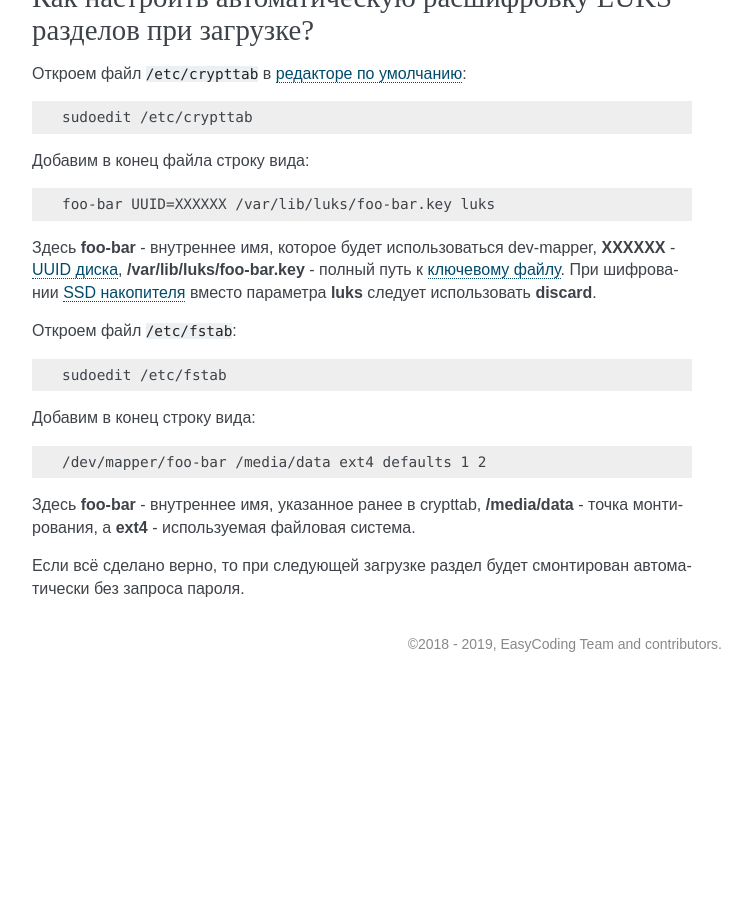
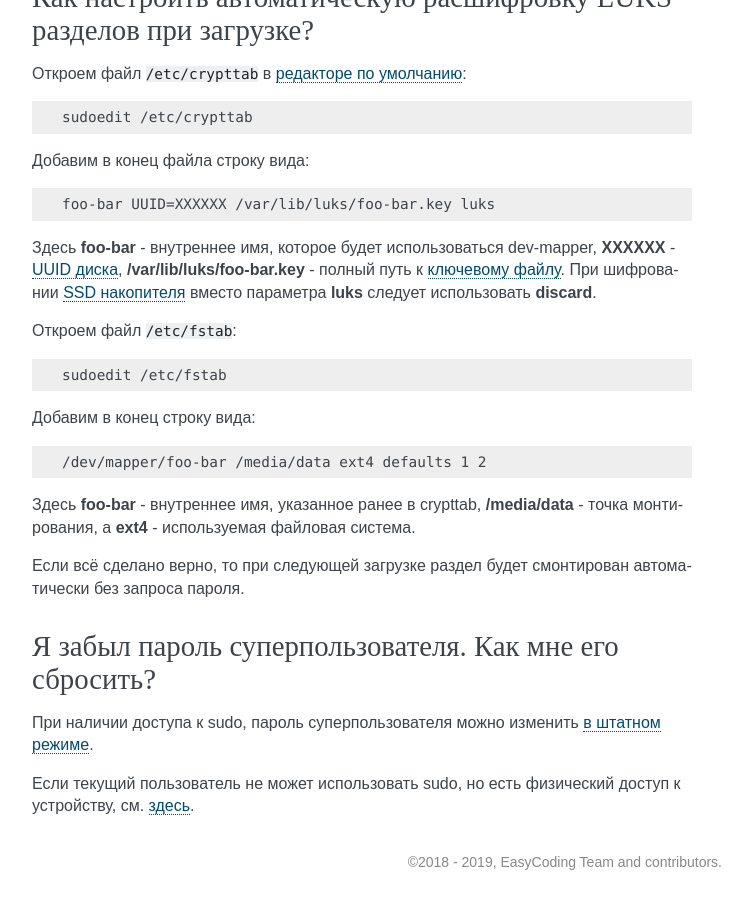
Before and after one commit to RussianFedora/FAQ, a Sphinx documentation site: the page built from source/security.rst, in a window 1280 px wide and 900 px high, scrolled down 22485 px. Shown: the whole window, without its empty margins (388-1140 px from the left). Built offline with Sphinx 7.4.7, drawn with Linux system fonts in a browser that asks for light colours; before the commit the page ends 23167 px from its top, so only the background shows below that; some of the changed text lies outside the part shown.

Commit message:
Added question about root password reset.

```diff
--- a/source/security.rst
+++ b/source/security.rst
@@ -1317,3 +1317,13 @@ GnuPG2 запросит стандартные данные: имя и адре
 Здесь **foo-bar** - внутреннее имя, указанное ранее в crypttab, **/media/data** - точка монтирования, а **ext4** - используемая файловая система.
 
 Если всё сделано верно, то при следующей загрузке раздел будет смонтирован автоматически без запроса пароля.
+
+.. index:: root, password, restore, recovery
+.. _root-reset:
+
+Я забыл пароль суперпользователя. Как мне его сбросить?
+==========================================================
+
+При наличии доступа к sudo, пароль суперпользователя можно изменить :ref:`в штатном режиме <root-password>`.
+
+Если текущий пользователь не может использовать sudo, но есть физический доступ к устройству, см. `здесь <https://docs.fedoraproject.org/en-US/quick-docs/reset-root-password/>`__.
```
